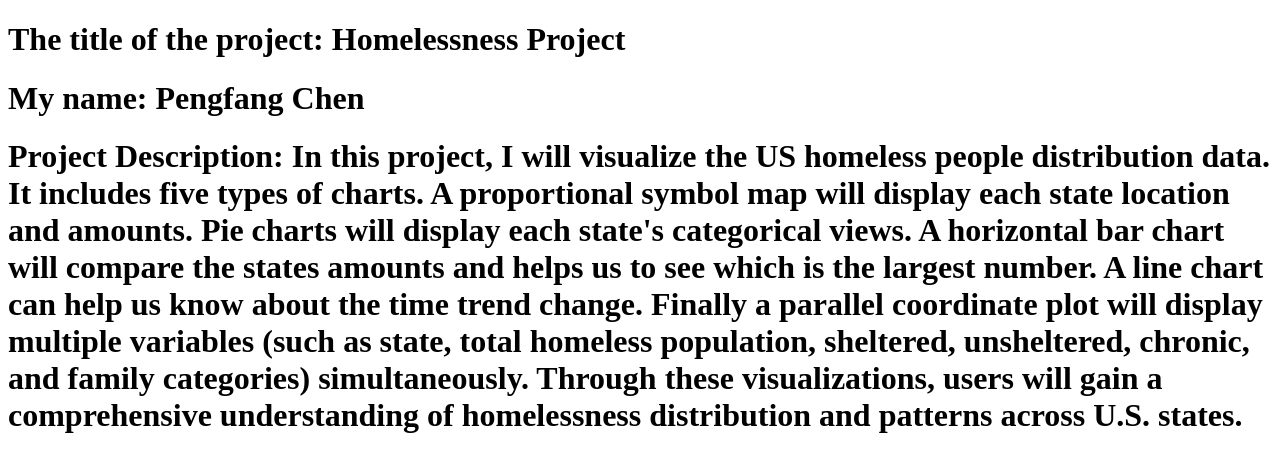
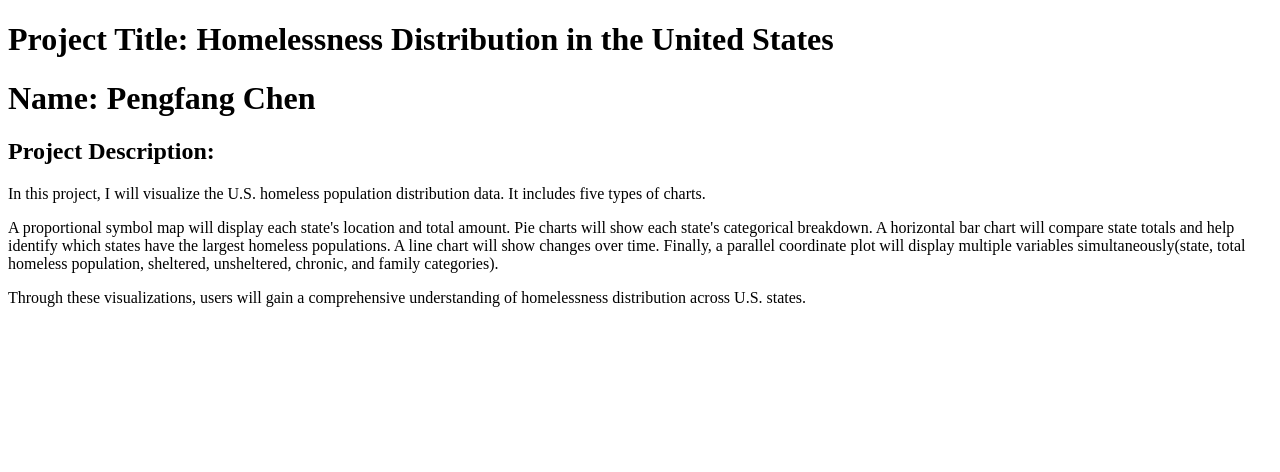
Before and after one commit to pfchensky/homelessness, a plain HTML site: page index.html in a window 1280 px wide. Drawn offline with Linux system fonts and the light colour scheme.

Commit message:
modify project des

```diff
--- a/index.html
+++ b/index.html
@@ -8,16 +8,26 @@
 
 <body>
 
-<h1>The title of the project: Homelessness Project</h1>
-<h1>My name: Pengfang Chen</h1>
-<h1>Project Description:
+<h1>Project Title: Homelessness Distribution in the United States</h1>
+<h1>Name: Pengfang Chen</h1>
+<h2>Project Description:</h2>
 
-In this project, I will visualize the US homeless people distribution data. It includes five types of charts.
-A proportional symbol map will display each state location and amounts. Pie charts will display each state's categorical views. A horizontal bar chart will compare the states amounts and helps us to see which is the largest number. A line chart can help us know about the time trend change. Finally a parallel coordinate plot will display multiple variables (such as state, total homeless population, sheltered, unsheltered, chronic, and family categories) simultaneously.
+<p>
+In this project, I will visualize the U.S. homeless population distribution data.
+It includes five types of charts.
+</p>
 
-Through these visualizations, users will gain a comprehensive understanding of homelessness distribution and patterns across U.S. states.
+<p>
+A proportional symbol map will display each state's location and total amount.
+Pie charts will show each state's categorical breakdown.
+A horizontal bar chart will compare state totals and help identify which states have the largest homeless populations.
+A line chart will show changes over time.
+Finally, a parallel coordinate plot will display multiple variables simultaneously(state, total homeless population, sheltered, unsheltered, chronic, and family categories).
+</p>
 
- </h1>
+<p>
+Through these visualizations, users will gain a comprehensive understanding of homelessness distribution across U.S. states.
+</p>
 
 
 </body>
```
